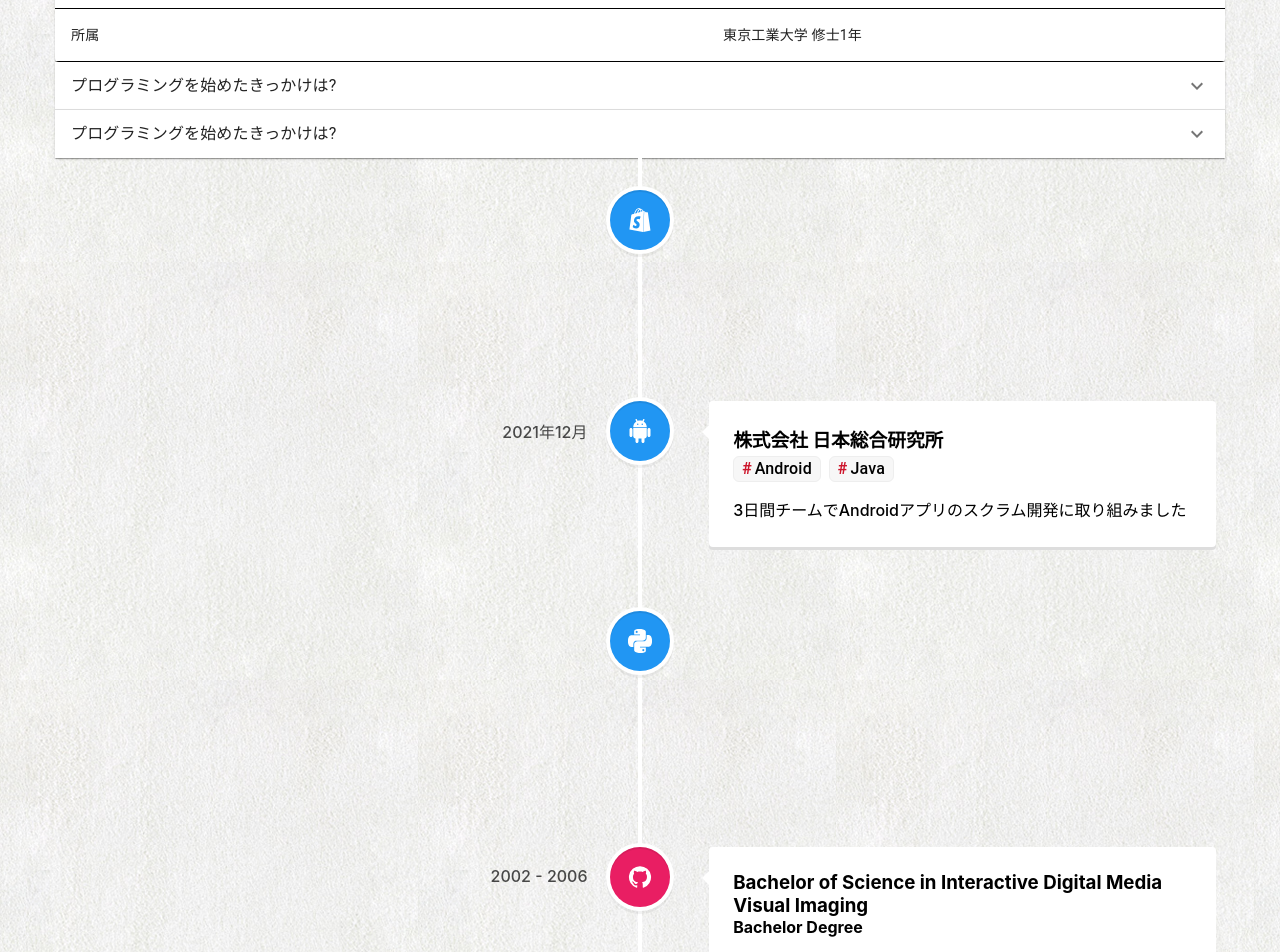
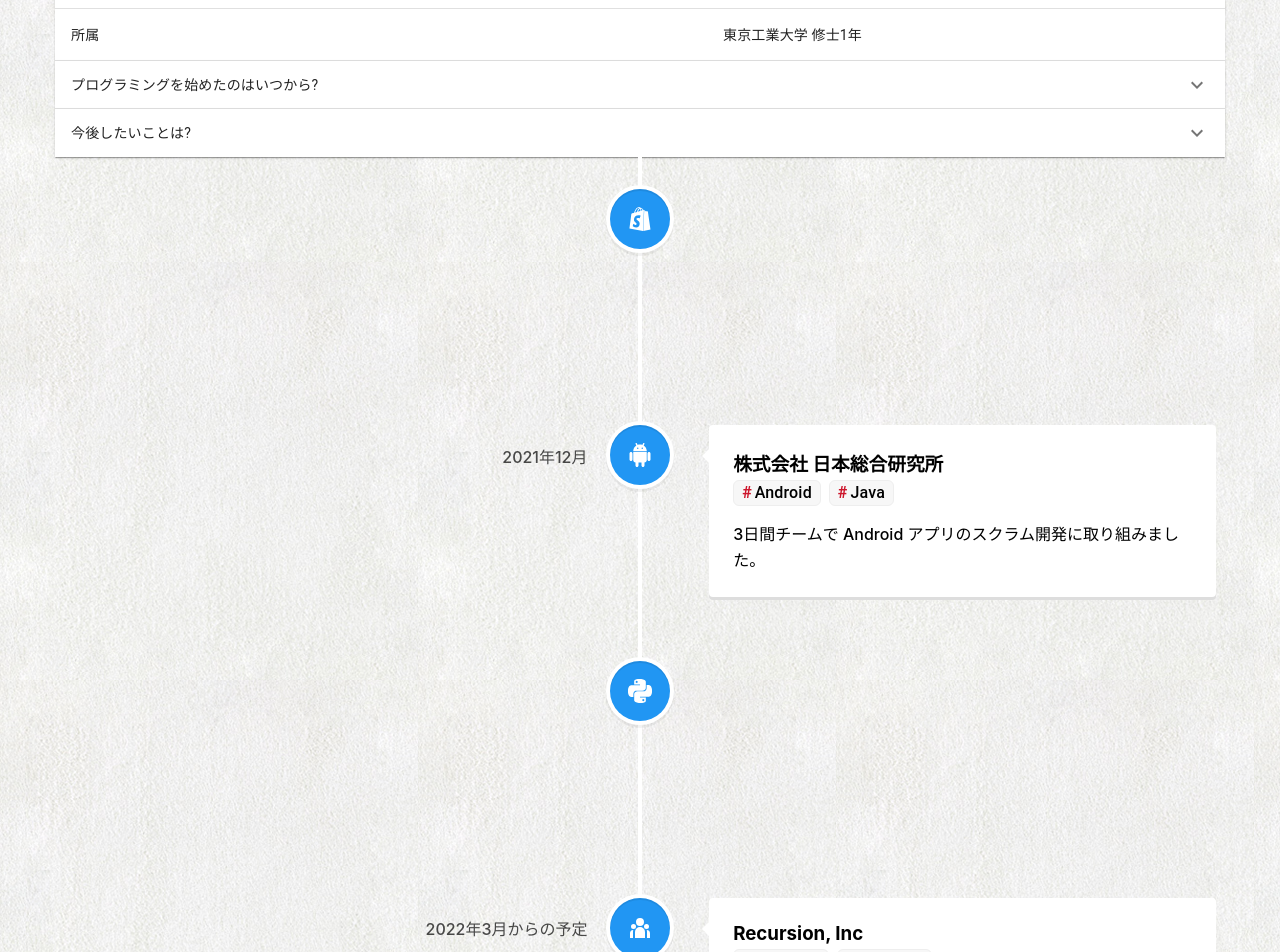
Before and after one commit to tomo1818/portfolio, a Next.js app: page /about in a window 1280 px wide. Shown: the part 220-1172 px from the top of the page. Built offline with nearby package versions, Linux system fonts and the light colour scheme.

Commit message:
about, homeページ完成

```diff
--- /dev/null
+++ b/src/components/about/AccordionLayout.tsx
@@ -0,0 +1,30 @@
+import Accordion from '@mui/material/Accordion';
+import AccordionSummary from '@mui/material/AccordionSummary';
+import AccordionDetails from '@mui/material/AccordionDetails';
+import ExpandMoreIcon from '@mui/icons-material/ExpandMore';
+import Typography from '@mui/material/Typography';
+import styles from '../../styles/About.module.scss';
+
+type Props = {
+  question: string;
+  answer: string;
+}
+
+export const AccordionLayout = ({question, answer}: Props) => {
+  return (
+    <>
+      <Accordion className={styles.l_accordion}>
+        <AccordionSummary
+          expandIcon={<ExpandMoreIcon />}
+          aria-controls='panel1a-content'
+          id='panel1a-header'
+        >
+          <Typography className={styles.l_accordion__text}>{question}</Typography>
+        </AccordionSummary>
+        <AccordionDetails>
+          <Typography className={styles.l_accordion__text}>{answer}</Typography>
+        </AccordionDetails>
+      </Accordion>
+    </>
+  );
+};
--- /dev/null
+++ b/src/components/about/TimeLine.tsx
@@ -0,0 +1,40 @@
+import { VerticalTimelineElement } from 'react-vertical-timeline-component';
+import 'react-vertical-timeline-component/style.min.css';
+import Typography from '@mui/material/Typography';
+import Box from '@mui/material/Box';
+import tagStyles from '../../styles/Product.module.scss';
+import type { Intern } from '../../types/intern';
+
+export const TimeLine = ({
+  date,
+  title,
+  eventDesc,
+  tags,
+  icon,
+}: Intern) => {
+  return (
+    <>
+      <VerticalTimelineElement
+        className='vertical-timeline-element--work vertical-timeline-element-date'
+        date={date}
+        iconStyle={{ background: 'rgb(33, 150, 243)', color: '#fff' }}
+        icon={icon}
+      >
+        <h3 className='vertical-timeline-element-title'>{title}</h3>
+        <Box className={tagStyles.l_card__rightContent__tagBox}>
+          {tags.map((tag) => (
+            <Typography
+              key={tag}
+              className={`${tagStyles.l_card__rightContent__tagName} ${tagStyles.l_card__rightContent__aboutTag}`}
+              sx={{ margin: 0 }}
+              variant='body2'
+            >
+              {tag}
+            </Typography>
+          ))}
+        </Box>
+        <p>{eventDesc}</p>
+      </VerticalTimelineElement>
+    </>
+  );
+};
--- a/src/pages/about.tsx
+++ b/src/pages/about.tsx
@@ -1,7 +1,3 @@
-import commonStyles from '../styles/Common.module.scss';
-import styles from '../styles/About.module.scss';
-import { PageTitle } from '../components/PageTitle';
-
 import * as React from 'react';
 import Table from '@mui/material/Table';
 import TableBody from '@mui/material/TableBody';
@@ -9,32 +5,27 @@ import TableCell from '@mui/material/TableCell';
 import TableContainer from '@mui/material/TableContainer';
 import TableRow from '@mui/material/TableRow';
 import Paper from '@mui/material/Paper';
+import { VerticalTimeline } from 'react-vertical-timeline-component';
+import 'react-vertical-timeline-component/style.min.css';
 
-import Accordion from '@mui/material/Accordion';
-import AccordionSummary from '@mui/material/AccordionSummary';
-import AccordionDetails from '@mui/material/AccordionDetails';
-import ExpandMoreIcon from '@mui/icons-material/ExpandMore';
-
-import GitHubIcon from '@mui/icons-material/GitHub';
+import { PageTitle } from '../components/PageTitle';
+import { AccordionLayout } from '../components/about/AccordionLayout';
+import { TimeLine } from '../components/about/TimeLine';
 import { SiPython, SiShopify } from 'react-icons/si';
 import { ImAndroid } from 'react-icons/im';
+import { RiTeamFill } from 'react-icons/ri';
 
-import {
-  VerticalTimeline,
-  VerticalTimelineElement,
-} from 'react-vertical-timeline-component';
-import 'react-vertical-timeline-component/style.min.css';
-
-import Typography from '@mui/material/Typography';
-import Box from '@mui/material/Box';
+import commonStyles from '../styles/Common.module.scss';
+import styles from '../styles/About.module.scss';
 import tagStyles from '../styles/Product.module.scss';
 
 import type { Intern } from '../types/intern';
+import type { AccordionInfo } from '../types/accordionInfo';
 
 type MyInfo = {
-  title: string,
-  content: string,
-}
+  title: string;
+  content: string;
+};
 
 const myInfo: MyInfo[] = [
   {
@@ -47,15 +38,54 @@ const myInfo: MyInfo[] = [
   },
 ];
 
+const accordionInfo: AccordionInfo[] = [
+  {
+    question: 'プログラミングを始めたのはいつから?',
+    answer:
+      '本格的に学習を始めたのは2021年の9月頃からです。再帰やリスト、スタック、キュー、木構造などの基礎的なアルゴリズムやデータ構造を学びました。個人で開発、学習を行いつつ企業のインターンシップ等に参加しています。',
+  },
+  {
+    question: '今後したいことは?',
+    answer:
+      '就職活動が落ち着いたらエンジニアとして長期インターンシップに挑戦したいと考えています。実務での開発経験を積みながらスキルアップしたいなと思っています。今はフロント領域を触ることが多いですがインフラやバックエンド周りも触ってみたいです。',
+  },
+];
+
 const internList: Intern[] = [
   {
     id: 0,
     date: '2021年4月 〜 現在',
     title: '株式会社 飛躍',
-    eventDesc: 'Shopifyを用いたECサイト制作業務を行なっています。',
-    isShowIcon: true,
+    eventDesc:
+      'Shopifyを用いたECサイト制作業務を行なっています。LiquidはShopify特有のプログラミング言語です。',
+    tags: ['JavaScript', 'Liquid'],
     icon: <SiShopify />,
-    iconColor: '#fff',
+  },
+  {
+    id: 1,
+    date: '2021年12月',
+    title: '株式会社 日本総合研究所',
+    eventDesc: '3日間チームで Android アプリのスクラム開発に取り組みました。',
+    tags: ['Android', 'Java'],
+    icon: <ImAndroid />,
+  },
+  {
+    id: 2,
+    date: '2022年1月',
+    title: '株式会社 パナソニック',
+    eventDesc:
+      '2週間Androidアプリの開発や実機への組み込み及びツールを用いた自動テスト、デバッグに取り組みました。',
+    tags: ['Android', 'Java', 'Python'],
+    icon: <SiPython />,
+  },
+  {
+    id: 3,
+    date: '2022年3月からの予定',
+    title: 'Recursion, Inc',
+    eventDesc:
+      'プログラミング学習プラットフォーム内でチーム開発を行う際のメンターを努める予定です。',
+    tags: ['FrontEnd', 'BackEnd'],
+    icon: <RiTeamFill />,
   },
 ];
 
@@ -70,155 +100,43 @@ export default function About() {
           <TableBody>
             {myInfo.map((info) => (
               <TableRow key={info.title} className={styles.l_table__row}>
-                <TableCell component='th' scope='row' align='left'>
+                <TableCell
+                  component='th'
+                  scope='row'
+                  align='left'
+                  className={styles.l_table__row__th}
+                >
                   {info.title}
                 </TableCell>
-                <TableCell align='center'>{info.content}</TableCell>
+                <TableCell align='center' className={styles.l_table__row__td}>
+                  {info.content}
+                </TableCell>
               </TableRow>
             ))}
           </TableBody>
         </Table>
       </TableContainer>
-      <Accordion className={styles.l_accordion}>
-        <AccordionSummary
-          expandIcon={<ExpandMoreIcon />}
-          aria-controls='panel1a-content'
-          id='panel1a-header'
-        >
-          <Typography>プログラミングを始めたきっかけは?</Typography>
-        </AccordionSummary>
-        <AccordionDetails>
-          <Typography>
-            Lorem ipsum dolor sit amet, consectetur adipiscing elit. Suspendisse
-            malesuada lacus ex, sit amet blandit leo lobortis eget.
-          </Typography>
-        </AccordionDetails>
-      </Accordion>
-      <Accordion className={styles.l_accordion}>
-        <AccordionSummary
-          expandIcon={<ExpandMoreIcon />}
-          aria-controls='panel1a-content'
-          id='panel1a-header'
-        >
-          <Typography>プログラミングを始めたきっかけは?</Typography>
-        </AccordionSummary>
-        <AccordionDetails>
-          <Typography>
-            Lorem ipsum dolor sit amet, consectetur adipiscing elit. Suspendisse
-            malesuada lacus ex, sit amet blandit leo lobortis eget.
-          </Typography>
-        </AccordionDetails>
-      </Accordion>
+      {accordionInfo.map((info) => (
+        <AccordionLayout
+          key={info.answer}
+          question={info.question}
+          answer={info.answer}
+        />
+      ))}
       <VerticalTimeline
         className={`${tagStyles.productContainer} ${styles.l_timeLine}`}
       >
-        <VerticalTimelineElement
-          className='vertical-timeline-element--work vertical-timeline-element-date'
-          date='2021年4月 〜 現在'
-          iconStyle={{ background: 'rgb(33, 150, 243)', color: '#fff' }}
-          icon={<SiShopify />}
-        >
-          <h3 className='vertical-timeline-element-title'>株式会社 飛躍</h3>
-          <Box className={tagStyles.l_card__rightContent__tagBox}>
-            <Typography
-              className={`${tagStyles.l_card__rightContent__tagName} ${tagStyles.l_card__rightContent__aboutTag}`}
-              sx={{ margin: 0 }}
-              variant='body2'
-            >
-              JavaScript
-            </Typography>
-            <Typography
-              className={`${tagStyles.l_card__rightContent__tagName} ${tagStyles.l_card__rightContent__aboutTag}`}
-              sx={{ margin: 0 }}
-              variant='body2'
-            >
-              Liquid
-            </Typography>
-          </Box>
-          <p>Shopifyを用いたECサイト制作業務を行なっています。</p>
-        </VerticalTimelineElement>
-        <VerticalTimelineElement
-          className='vertical-timeline-element--work'
-          date='2021年12月'
-          iconStyle={{ background: 'rgb(33, 150, 243)', color: '#fff' }}
-          icon={<ImAndroid />}
-        >
-          <h3 className='vertical-timeline-element-title'>
-            株式会社 日本総合研究所
-          </h3>
-          <Box className={tagStyles.l_card__rightContent__tagBox}>
-            <Typography
-              className={`${tagStyles.l_card__rightContent__tagName} ${tagStyles.l_card__rightContent__aboutTag}`}
-              sx={{ margin: 0 }}
-              variant='body2'
-            >
-              Android
-            </Typography>
-            <Typography
-              className={`${tagStyles.l_card__rightContent__tagName} ${tagStyles.l_card__rightContent__aboutTag}`}
-              sx={{ margin: 0 }}
-              variant='body2'
-            >
-              Java
-            </Typography>
-          </Box>
-          <p>3日間チームでAndroidアプリのスクラム開発に取り組みました</p>
-        </VerticalTimelineElement>
-        <VerticalTimelineElement
-          className='vertical-timeline-element--work'
-          date='2022年2月'
-          iconStyle={{ background: 'rgb(33, 150, 243)', color: '#fff' }}
-          icon={<SiPython />}
-        >
-          <h3 className='vertical-timeline-element-title'>
-            株式会社 パナソニック
-          </h3>
-          <Box className={tagStyles.l_card__rightContent__tagBox}>
-            <Typography
-              className={`${tagStyles.l_card__rightContent__tagName} ${tagStyles.l_card__rightContent__aboutTag}`}
-              sx={{ margin: 0 }}
-              variant='body2'
-            >
-              Android
-            </Typography>
-            <Typography
-              className={`${tagStyles.l_card__rightContent__tagName} ${tagStyles.l_card__rightContent__aboutTag}`}
-              sx={{ margin: 0 }}
-              variant='body2'
-            >
-              Java
-            </Typography>
-            <Typography
-              className={`${tagStyles.l_card__rightContent__tagName} ${tagStyles.l_card__rightContent__aboutTag}`}
-              sx={{ margin: 0 }}
-              variant='body2'
-            >
-              Python
-            </Typography>
-          </Box>
-          <p>
-            2 週間 Android
-            アプリ開発や組み込み及びツールを用いた自動テスト、デバッグに取り組みました。
-          </p>
-        </VerticalTimelineElement>
-        <VerticalTimelineElement
-          className='vertical-timeline-element--education'
-          date='2002 - 2006'
-          iconStyle={{ background: 'rgb(233, 30, 99)', color: '#fff' }}
-          icon={<GitHubIcon />}
-        >
-          <h3 className='vertical-timeline-element-title'>
-            Bachelor of Science in Interactive Digital Media Visual Imaging
-          </h3>
-          <h4 className='vertical-timeline-element-subtitle'>
-            Bachelor Degree
-          </h4>
-          <p>Creative Direction, Visual Design</p>
-        </VerticalTimelineElement>
-        <VerticalTimelineElement
-          iconStyle={{ background: 'rgb(16, 204, 82)', color: '#fff' }}
-          icon={<GitHubIcon />}
-        />
+        {internList.map((intern) => (
+          <TimeLine
+            key={intern.id}
+            id={intern.id}
+            date={intern.date}
+            title={intern.title}
+            eventDesc={intern.eventDesc}
+            tags={intern.tags}
+            icon={intern.icon}
+          />
+        ))}
       </VerticalTimeline>
     </div>
   );
--- a/src/styles/About.module.scss
+++ b/src/styles/About.module.scss
@@ -5,16 +5,18 @@
     max-width: 1170px;
     width: 95%;
     margin: 0 auto;
+    border-bottom-right-radius: 0px;
+    border-bottom-left-radius: 0px;
 
     &__row {
-
-      &__td, &__th {
-        text-align: center;
+      &__td,
+      &__th {
+        border-color: rgba(0, 0, 0, 0.12);
       }
 
-      // &:last-child td, &:last-child th {
-      //   border: 0;
-      // }
+      &:last-child td, &:last-child th {
+        border: 0;
+      }
     }
   }
 
@@ -22,6 +24,15 @@
     max-width: 1170px;
     width: 95%;
     margin: 0 auto;
+
+    &__text {
+      font-family: "Roboto","Helvetica","Arial",sans-serif;
+      font-weight: 400;
+      font-size: 0.875rem;
+      line-height: 1.43;
+      letter-spacing: 0.01071em;
+      color: rgba(0, 0, 0, 0.87);
+    }
   }
 
   .l_timeLine {
--- /dev/null
+++ b/src/types/accordionInfo.ts
@@ -0,0 +1,4 @@
+export type AccordionInfo = {
+  question: string;
+  answer: string;
+}
--- a/src/types/skill.ts
+++ b/src/types/skill.ts
@@ -2,4 +2,4 @@ export type SkillInfo = {
   rate: number;
   title: string;
   description: string;
-}
+};
```
Also changed, not shown: src/pages/index.tsx (+10 -0 lines), src/pages/skill.tsx (+10 -4 lines), src/styles/Home.module.scss (+89 -19 lines), src/types/intern.ts (+7 -8 lines).
